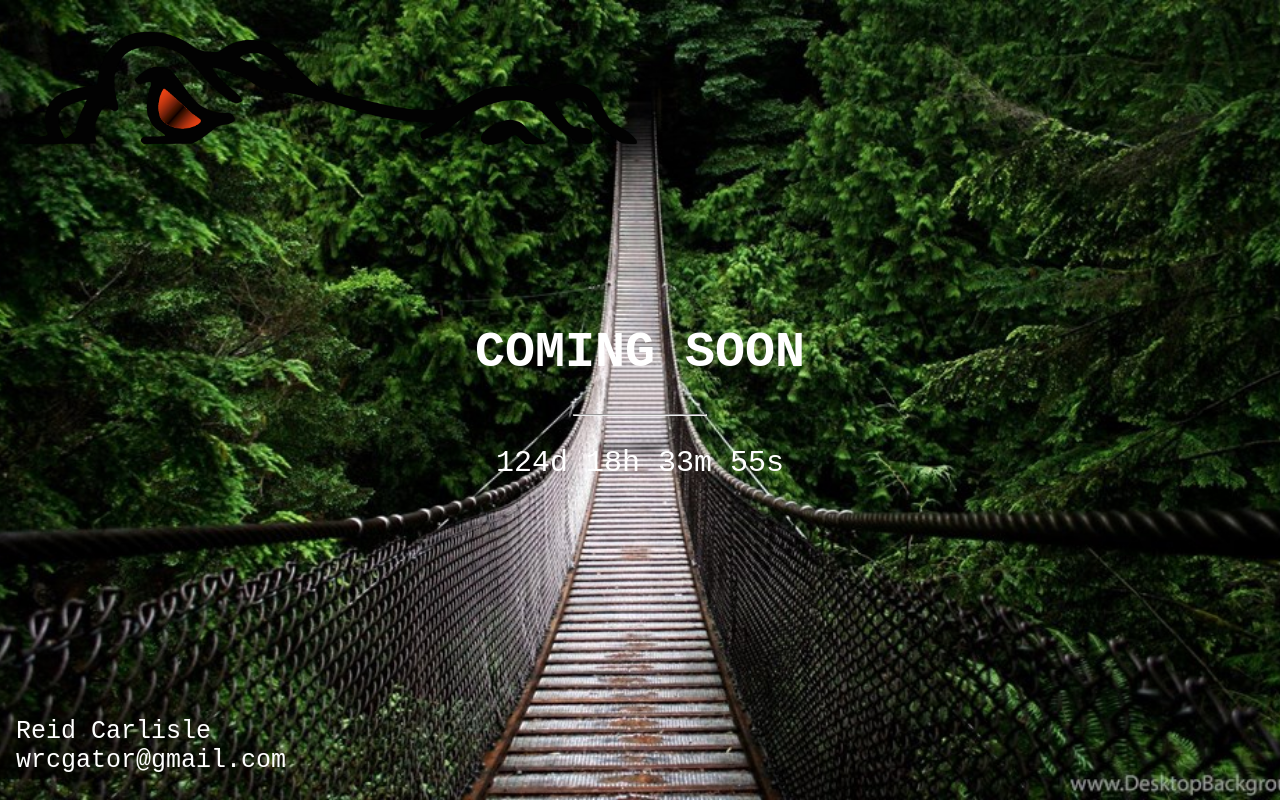
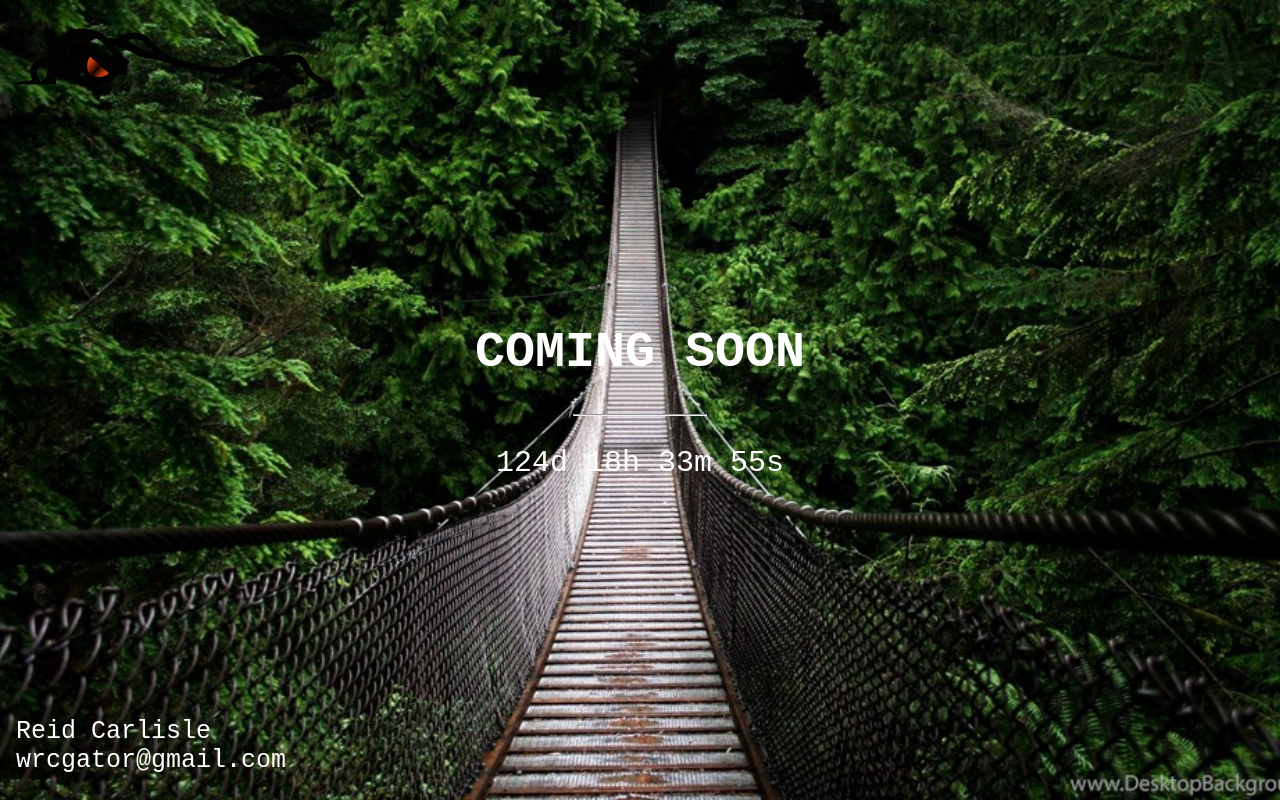
Before and after one commit to wrcgator/wrcgator.github.io, a plain HTML site: page index.html in a window 1280 px wide. Drawn offline with Linux system fonts and the light colour scheme.

Commit message:
Update index.html

```diff
--- a/index.html
+++ b/index.html
@@ -47,7 +47,7 @@ hr {
 
 <div class="bgimg">
   <div class="topleft">
-    <p><img src="w3images/logo.png" alt="wrcgator" width="50%" height="50%" ></p>
+    <p><img src="w3images/logo.png" alt="wrcgator" width="25%" height="25%" ></p>
   </div>
   <div class="middle">
     <h1>COMING SOON</h1>
```
